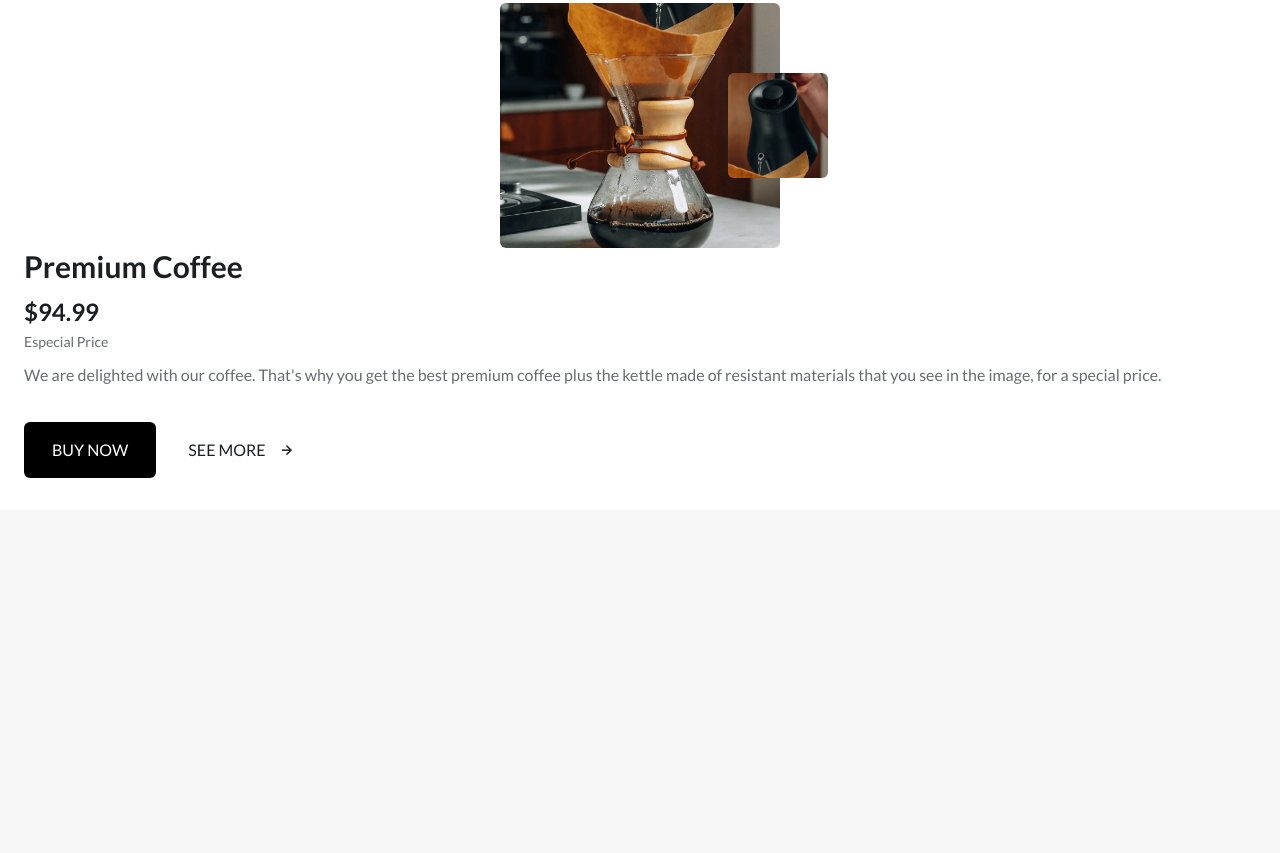
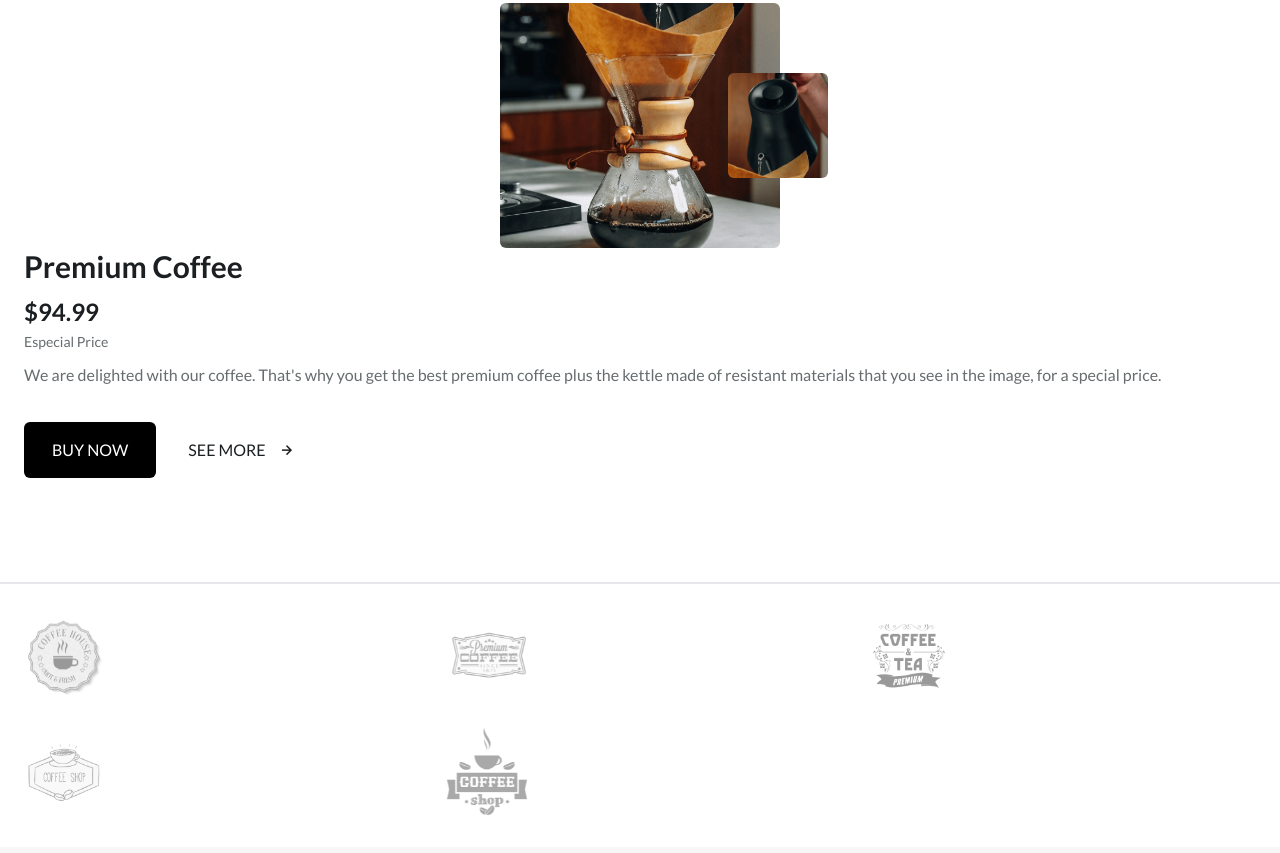
Before and after one commit to wildan1615/warungKopi-TailwindCss, a website: page src/index.html in a window 1280 px wide. Shown: the part 3323-4176 px from the top of the page. Before the commit the page ends 4041 px from the top, so only its background shows below. Drawn offline with nearby package versions, Linux system fonts and the light colour scheme.

Commit message:
membuat logos section

```diff
--- a/src/index.html
+++ b/src/index.html
@@ -304,8 +304,14 @@
             </section>
 
             <!--==================== LOGOS ====================-->
-            <section class="logo section">
-
+            <section class="logo section bg-white">
+                <div class="logo-container container grid grid-cols-3 gap-x-9 gap-y-8 justify-center items-center border-solid border-t-2 pt-8">
+                    <img src="img/logocoffee1.png" alt="" class="w-[80px] opacity-40 duration-300 mix-blend-luminosity hover:opacity-80">
+                    <img src="img/logocoffee2.png" alt="" class="w-[80px] opacity-40 duration-300 mix-blend-luminosity hover:opacity-80">
+                    <img src="img/logocoffee3.png" alt="" class="w-[80px] opacity-40 duration-300 mix-blend-luminosity hover:opacity-80">
+                    <img src="img/logocoffee4.png" alt="" class="w-[80px] opacity-40 duration-300 mix-blend-luminosity hover:opacity-80">
+                    <img src="img/logocoffee5.png" alt="" class="w-[80px] opacity-40 duration-300 mix-blend-luminosity hover:opacity-80">
+                </div>
             </section>
 
             <!--==================== BLOG ====================-->
```
Also changed, not shown: dist/output.css.
